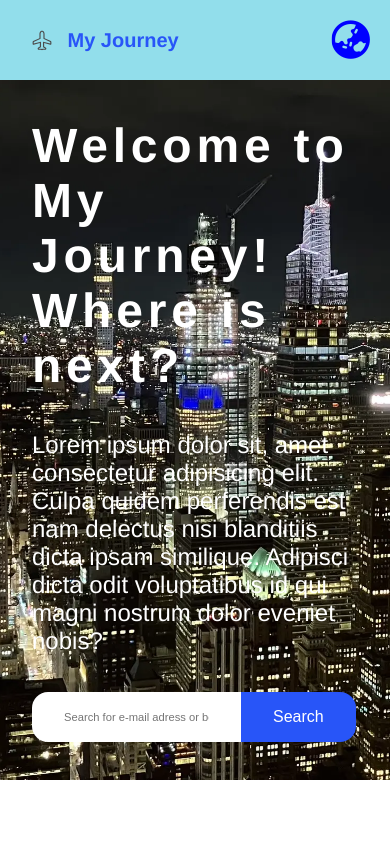
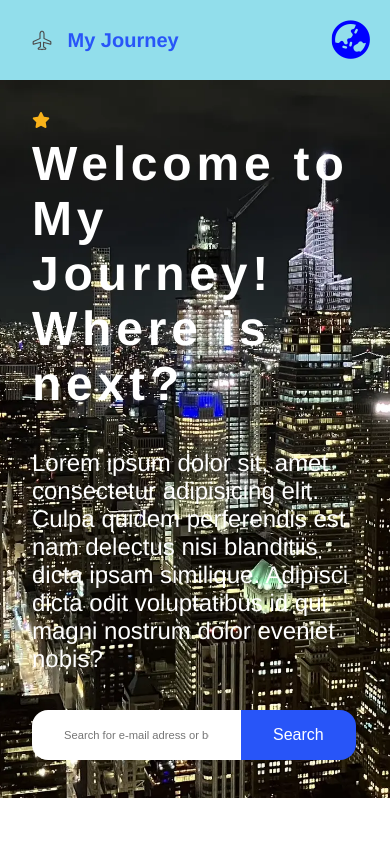
Before and after one commit to ryoko-yamamoto/responsive-travel-website, a plain HTML site: page index.html in a window 390 px wide. Shown: the top 844 px of the page. Drawn offline with nearby package versions, Linux system fonts and the light colour scheme.

Commit message:
add star

```diff
--- a/index.html
+++ b/index.html
@@ -56,6 +56,7 @@
 
     <main>
       <aside class="section-1">
+        <i class="fas fa-star"></i>
         <div class="home">
           <div class="first-sentence">
             <p class="animate__animated animate__fadeInLeft custom-duration1">
--- a/main.css
+++ b/main.css
@@ -102,6 +102,13 @@ h1.logo-title {
   background-position: center;
   background-repeat: no-repeat;
   background-size: cover;
+}
+
+.fa-star {
+  color: var(--sixth-color);
+  position: relative;
+  left: 2rem;
+  top: 4rem;
 }
 
 .home {
@@ -294,6 +301,11 @@ footer ul li a i {
     transition: all 0.3s;
   }
 
+  .fa-star {
+    left: 2rem;
+    top: 3rem;
+  }
+
   .home {
     width: 80%;
   }
@@ -409,6 +421,10 @@ footer ul li a i {
   #checkbox:checked ~ #nav-menu {
     left: 0;
   }
+  .fa-star {
+    left: 2rem;
+    top: 2rem;
+  }
 
   .home {
     width: 90%;
```
